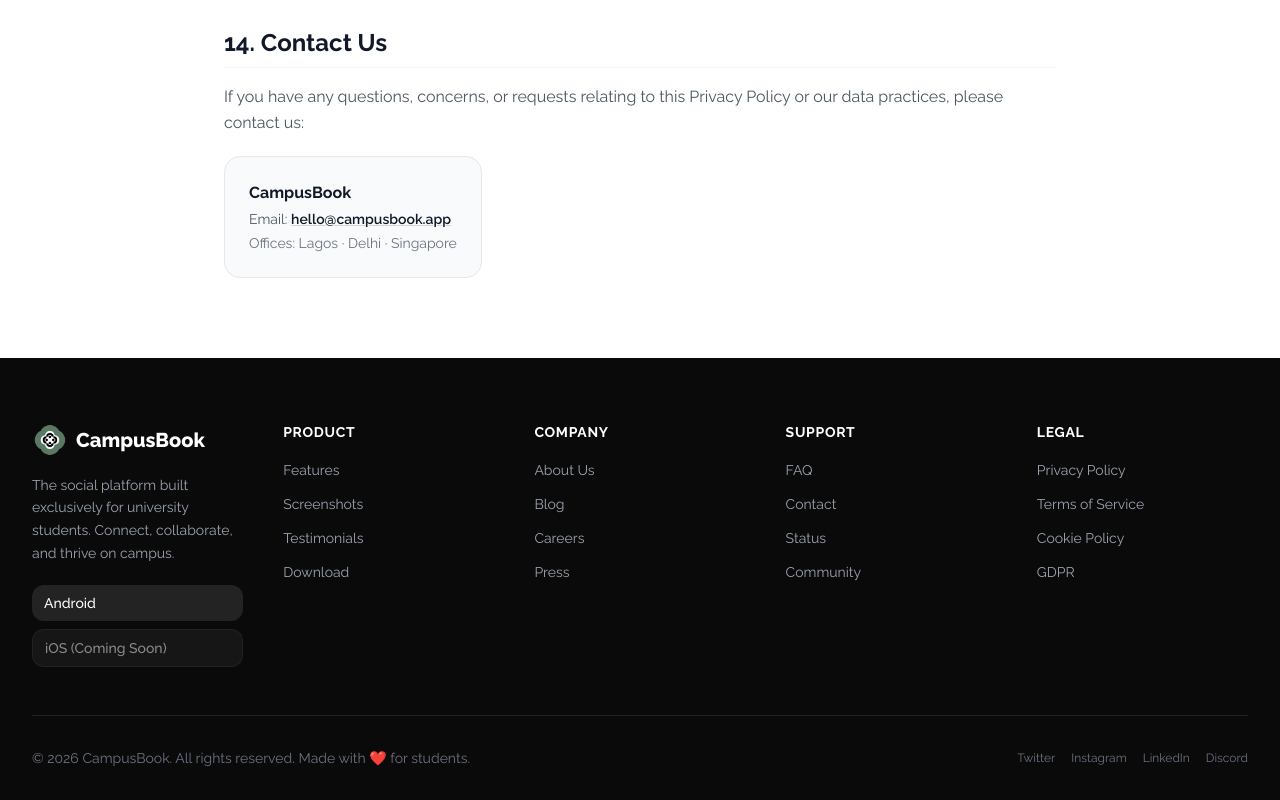
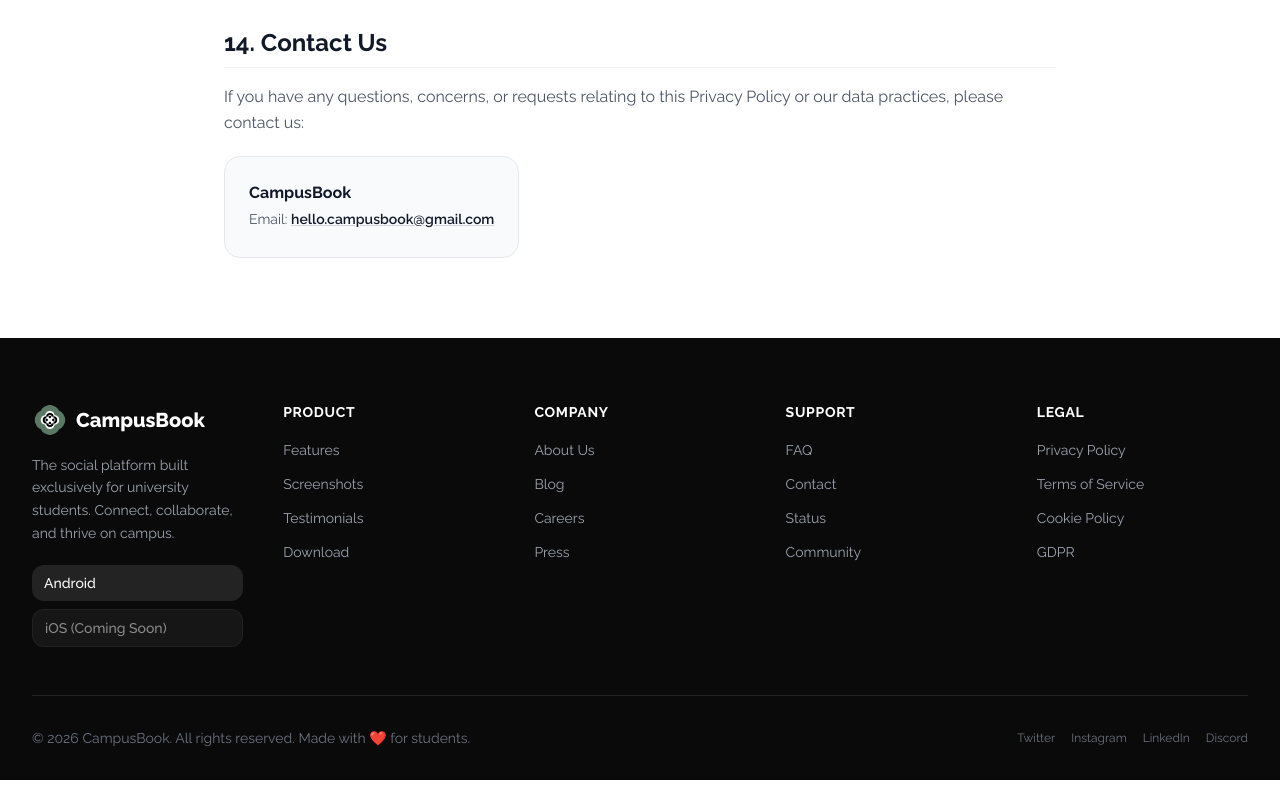
Before and after one commit to perthho/campusbookWebapp, a Next.js app: page /privacy-policy in a window 1280 px wide. Shown: the part 5931-6731 px from the top of the page. Built offline with nearby package versions, Linux system fonts and the light colour scheme.

Commit message:
removed loc

```diff
--- a/app/privacy-policy/page.tsx
+++ b/app/privacy-policy/page.tsx
@@ -434,11 +434,10 @@
             <p className="font-bold text-gray-900 mb-1">CampusBook</p>
             <p className="text-gray-600 text-sm mb-1">
               Email:{" "}
-              <a href="mailto:hello@campusbook.app" className="text-gray-900 font-semibold underline decoration-gray-300 hover:decoration-gray-600">
-                hello@campusbook.app
+              <a href="mailto:hello.campusbook@gmail.com" className="text-gray-900 font-semibold underline decoration-gray-300 hover:decoration-gray-600">
+                hello.campusbook@gmail.com
               </a>
             </p>
-            <p className="text-gray-500 text-sm">Offices: Lagos · Delhi · Singapore</p>
           </div>
         </section>
       </main>
--- a/app/terms-of-service/page.tsx
+++ b/app/terms-of-service/page.tsx
@@ -419,11 +419,10 @@
             <p className="font-bold text-gray-900 mb-1">CampusBook</p>
             <p className="text-gray-600 text-sm mb-1">
               Email:{" "}
-              <a href="mailto:hello@campusbook.app" className="text-gray-900 font-semibold underline decoration-gray-300 hover:decoration-gray-600">
-                hello@campusbook.app
+              <a href="mailto:hello.campusbook@gmail.com" className="text-gray-900 font-semibold underline decoration-gray-300 hover:decoration-gray-600">
+                hello.campusbook@gmail.com
               </a>
             </p>
-            <p className="text-gray-500 text-sm">Offices: Lagos · Delhi · Singapore</p>
           </div>
         </section>
       </main>
```
